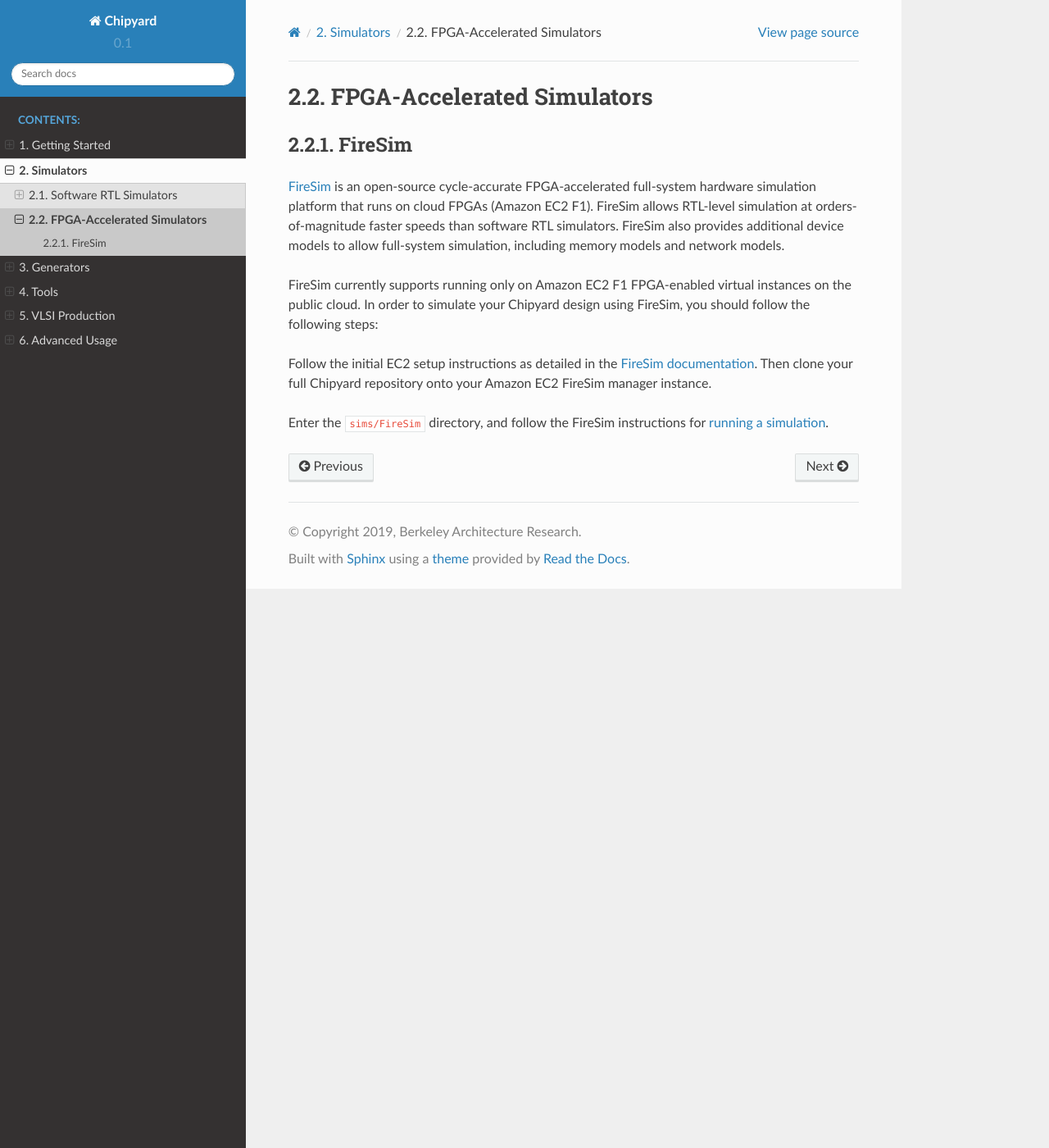
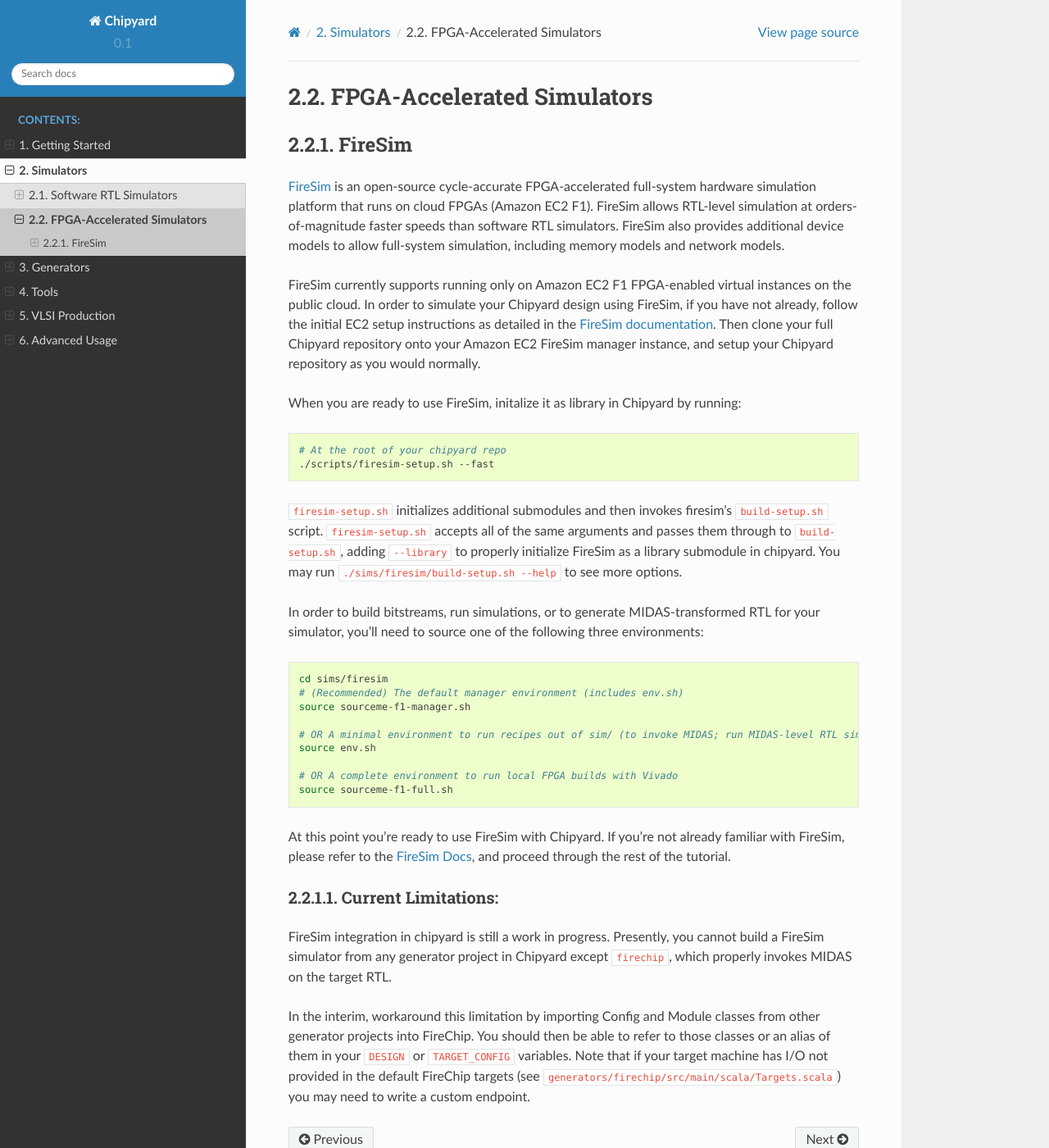
Before and after one commit to ucb-bar/chipyard, a Sphinx documentation site: the page built from docs/Simulation/FPGA-Accelerated-Simulators.rst, in a window 1280 px wide and 1400 px high. Shown: the whole window at 82% size. Built offline with Sphinx 7.4.7 and the Read the Docs theme 2.0.0, drawn with Linux system fonts in a browser that asks for light colours; pages that are not in the unit, such as notebooks, are missing from menus.

Commit message:
Update FireSim instructions

```diff
--- a/docs/Simulation/FPGA-Accelerated-Simulators.rst
+++ b/docs/Simulation/FPGA-Accelerated-Simulators.rst
@@ -9,9 +9,56 @@
 FireSim also provides additional device models to allow full-system simulation, including memory models and network models.
 
 FireSim currently supports running only on Amazon EC2 F1 FPGA-enabled virtual instances on the public cloud.
-In order to simulate your Chipyard design using FireSim, you should follow the following steps:
+In order to simulate your Chipyard design using FireSim, if you have not
+already, follow the initial EC2 setup instructions as detailed in the `FireSim
+documentation  <http://docs.fires.im/en/latest/Initial-Setup/index.html>`__.
+Then clone your full Chipyard repository onto your Amazon EC2 FireSim manager
+instance, and setup your Chipyard repository as you would normally.
 
-Follow the initial EC2 setup instructions as detailed in the `FireSim documentation  <http://docs.fires.im/en/latest/Initial-Setup/index.html>`__.
-Then clone your full Chipyard repository onto your Amazon EC2 FireSim manager instance.
+When you are ready to use FireSim, initalize it as library in Chipyard by running:
 
-Enter the ``sims/FireSim`` directory, and follow the FireSim instructions for `running a simulation <http://docs.fires.im/en/latest/Running-Simulations-Tutorial/index.html>`__.
+.. code-block:: shell
+
+    # At the root of your chipyard repo
+    ./scripts/firesim-setup.sh --fast
+
+
+``firesim-setup.sh`` initializes additional submodules and then invokes
+firesim's ``build-setup.sh`` script. ``firesim-setup.sh`` accepts all of the same arguments and
+passes them through to ``build-setup.sh``, adding ``--library`` to properly
+initialize FireSim as a library submodule in chipyard. You may run
+``./sims/firesim/build-setup.sh --help`` to see more options.
+
+In order to build bitstreams, run simulations, or to generate MIDAS-transformed RTL for your
+simulator, you'll need to source one of the following three environments:
+
+.. code-block:: shell
+
+    cd sims/firesim
+    # (Recommended) The default manager environment (includes env.sh)
+    source sourceme-f1-manager.sh
+
+    # OR A minimal environment to run recipes out of sim/ (to invoke MIDAS; run MIDAS-level RTL simulation)generate RTL; transform At the root of your chipyard repo
+    source env.sh
+
+    # OR A complete environment to run local FPGA builds with Vivado
+    source sourceme-f1-full.sh
+
+At this point you're ready to use FireSim with Chipyard. If you're not already
+familiar with FireSim, please refer to the `FireSim Docs <http://docs.fires.im/>`__, and proceed
+through the rest of the tutorial.
+
+
+Current Limitations:
+++++++++++++++++++++
+
+FireSim integration in chipyard is still a work in progress. Presently, you
+cannot build a FireSim simulator from any generator project in Chipyard except ``firechip``,
+which properly invokes MIDAS on the target RTL.
+
+In the interim, workaround this limitation by importing Config and Module
+classes from other generator projects into FireChip. You should then be able to
+refer to those classes or an alias of them in  your ``DESIGN`` or ``TARGET_CONFIG``
+variables. Note that if your target machine has I/O not provided in the default
+FireChip targets (see ``generators/firechip/src/main/scala/Targets.scala``) you may need
+to write a custom endpoint.
```
